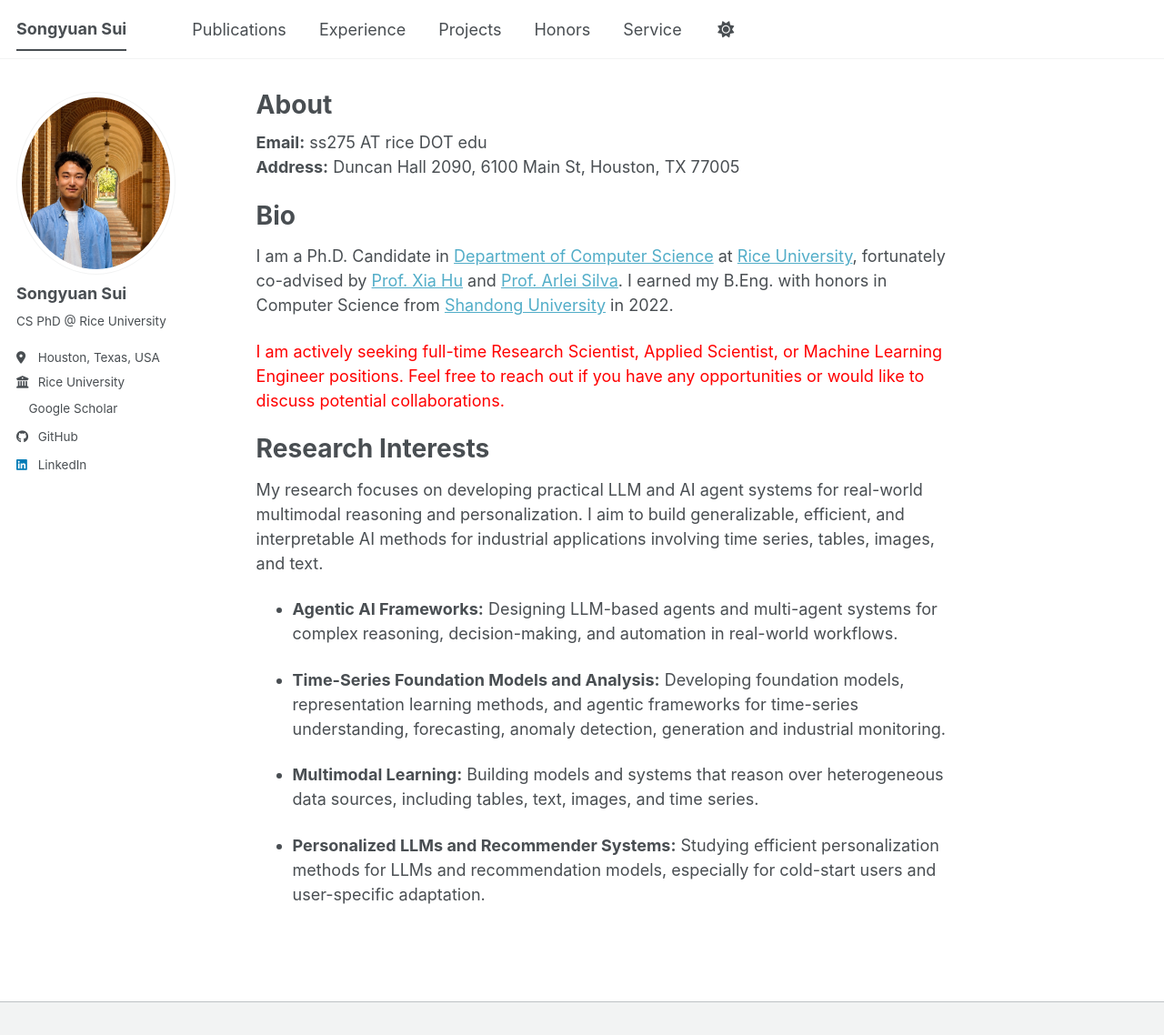
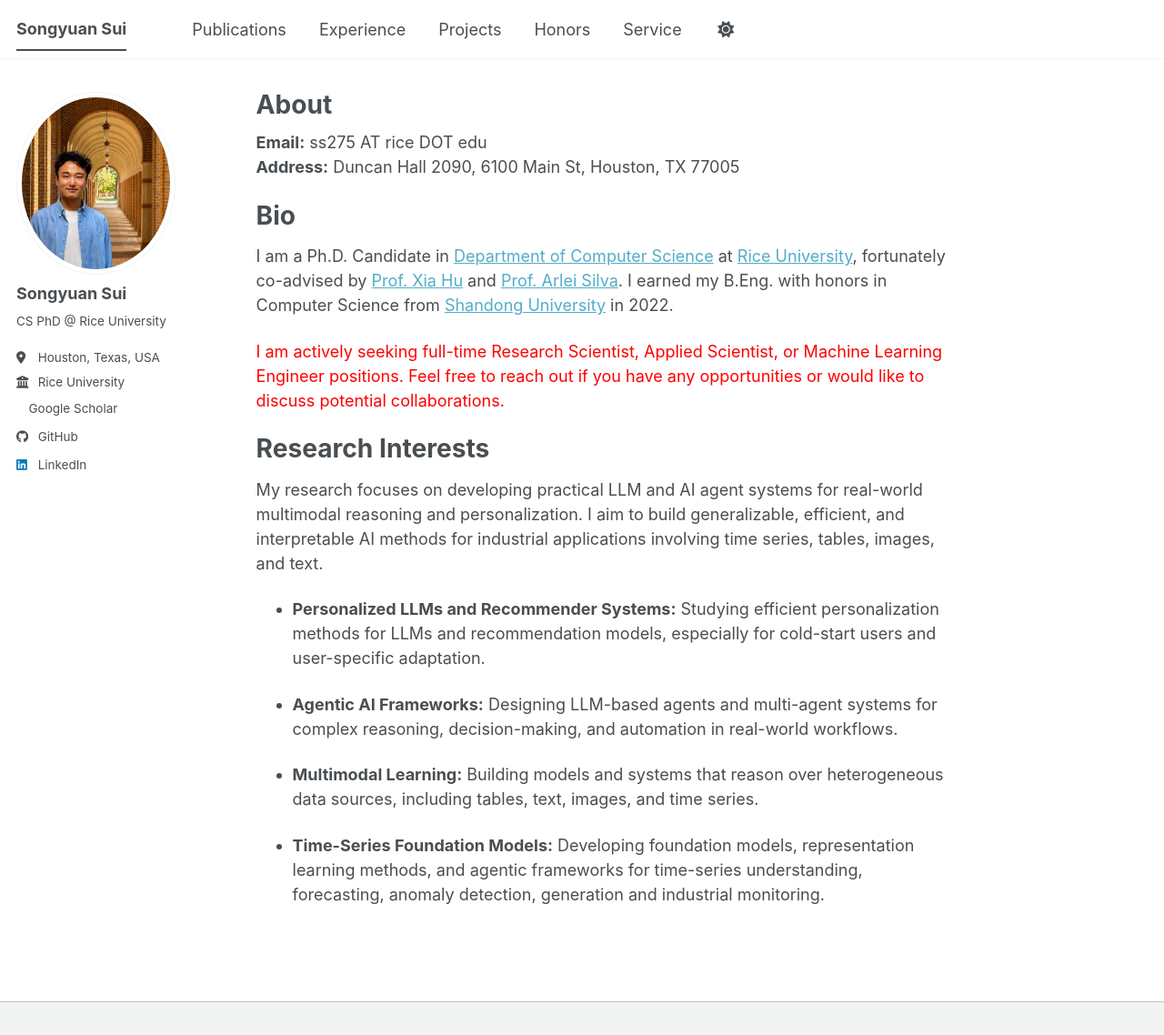
Before and after one commit to SongyuanSui/SongyuanSui.github.io, a Jekyll site: the page built from _pages/about.md, in a window 1280 px wide and 1138 px high. Shown: the whole window at 91% size. Built offline with Jekyll 4.4.1, drawn with Linux system fonts in a browser that asks for light colours; a style sheet for code colours, icons or effects is not loaded.

Commit message:
update about

```diff
--- a/_pages/about.md
+++ b/_pages/about.md
@@ -23,10 +23,10 @@ Research Interests
 ======
 My research focuses on developing practical LLM and AI agent systems for real-world multimodal reasoning and personalization. I aim to build generalizable, efficient, and interpretable AI methods for industrial applications involving time series, tables, images, and text.
 
+- **Personalized LLMs and Recommender Systems:** Studying efficient personalization methods for LLMs and recommendation models, especially for cold-start users and user-specific adaptation.
+
 - **Agentic AI Frameworks:** Designing LLM-based agents and multi-agent systems for complex reasoning, decision-making, and automation in real-world workflows.
-
-- **Time-Series Foundation Models and Analysis:** Developing foundation models, representation learning methods, and agentic frameworks for time-series understanding, forecasting, anomaly detection, generation and industrial monitoring.
 
 - **Multimodal Learning:** Building models and systems that reason over heterogeneous data sources, including tables, text, images, and time series.
 
-- **Personalized LLMs and Recommender Systems:** Studying efficient personalization methods for LLMs and recommendation models, especially for cold-start users and user-specific adaptation.
+- **Time-Series Foundation Models:** Developing foundation models, representation learning methods, and agentic frameworks for time-series understanding, forecasting, anomaly detection, generation and industrial monitoring.
```
